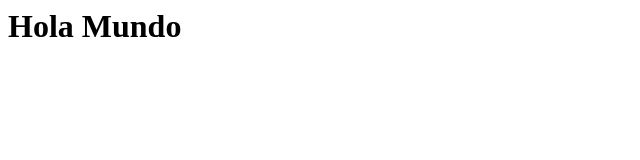
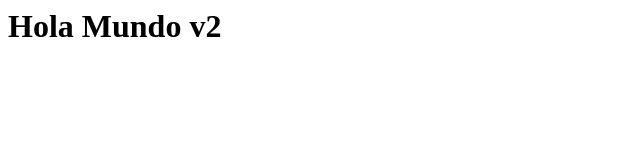
Before and after one commit to B1max/practica2, a plain HTML site: page index.html in a window 1280 px wide. Shown: the full height of the page, 0-640 px from the left. Drawn offline with Linux system fonts and the light colour scheme.

Commit message:
Update index.html

```diff
--- a/index.html
+++ b/index.html
@@ -1 +1 @@
-<h1>Hola Mundo</h1>
+<h1>Hola Mundo v2</h1>
```
